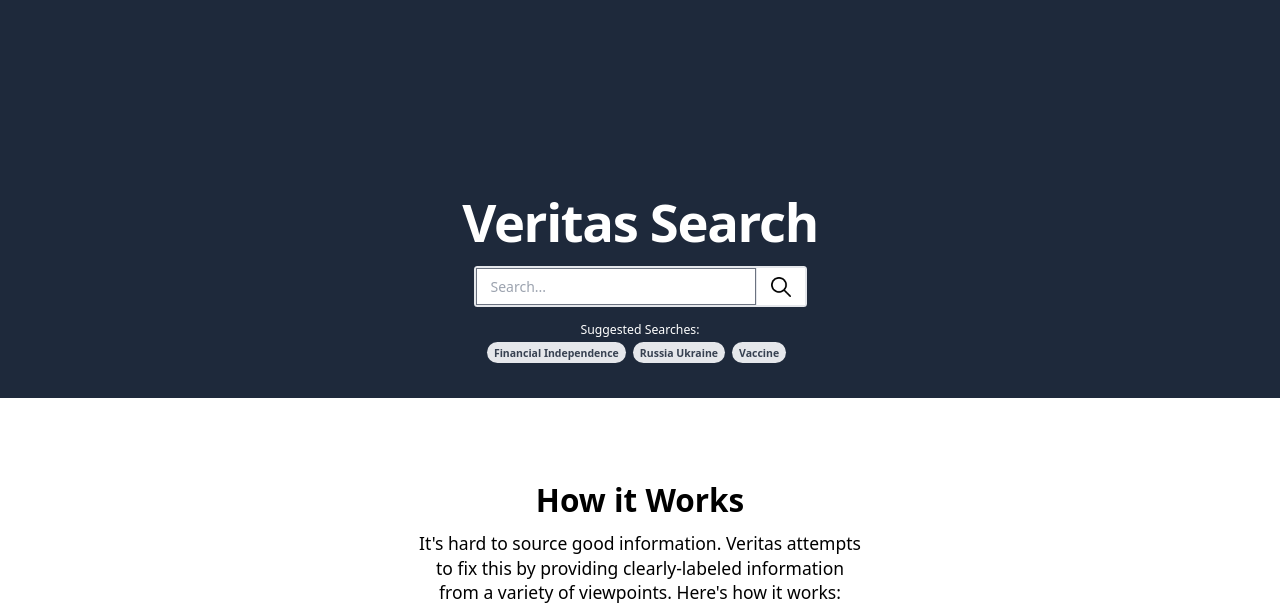
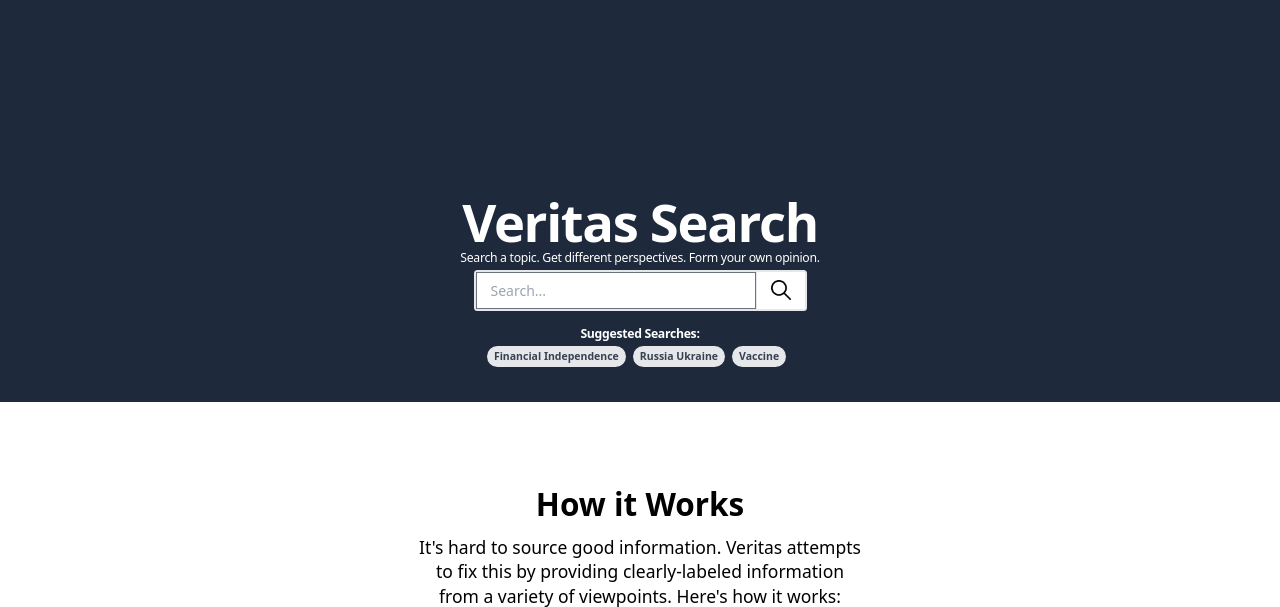
Before and after one commit to jwhudnall/Veritasearch, a Flask app: page / in a window 1280 px wide. Shown: the part 63-670 px from the top of the page. Run offline with Flask 2, Linux system fonts and the light colour scheme; parts of the project's set-up code (start-up, migrations or seed data) failed here and were passed over; some libraries are stand-ins or nearby versions.

Commit message:
Add intention line above primary search; update title

```diff
--- a/templates/index.html
+++ b/templates/index.html
@@ -1,7 +1,7 @@
 {% extends 'base.html' %}
 
 {% block title %}
-Veritas Search
+Veritas Search - Search a topic. Get different perspectives. Form your own opinion.
 {% endblock %}
 
 {% block content %}
@@ -9,7 +9,9 @@ Veritas Search
   <h1
     class="mt-56 text-center text-white text-4xl tracking-tight font-extrabold text-white sm:text-6xl lg:mt-56 xl:text-6xl">
     Veritas Search</h1>
-  <div class="w-full max-w-sm mt-5 mx-auto">
+  <h2 class="text-white text-center tracking-tight">Search a topic. Get different perspectives. Form your own opinion.
+  </h2>
+  <div class="w-full max-w-lg mt-1 mx-auto">
 
     <form action="/search" method="GET" class="veritasSearchForm">
       <div class="flex items-center justify-center">
@@ -38,7 +40,7 @@ Veritas Search
 
   {% if suggestions %}
   <section class="headlines mb-8">
-    <h2 class="text-center mt-4 text-white">Suggested Searches:</h2>
+    <h2 class="text-center mt-4 text-white tracking-tight font-semibold">Suggested Searches:</h2>
     <div id="headlineWords" class="mt-1 flex flex-row justify-center">
       {% for suggestion in suggestions %}
       <a href="/search/{{suggestion}}">
```
